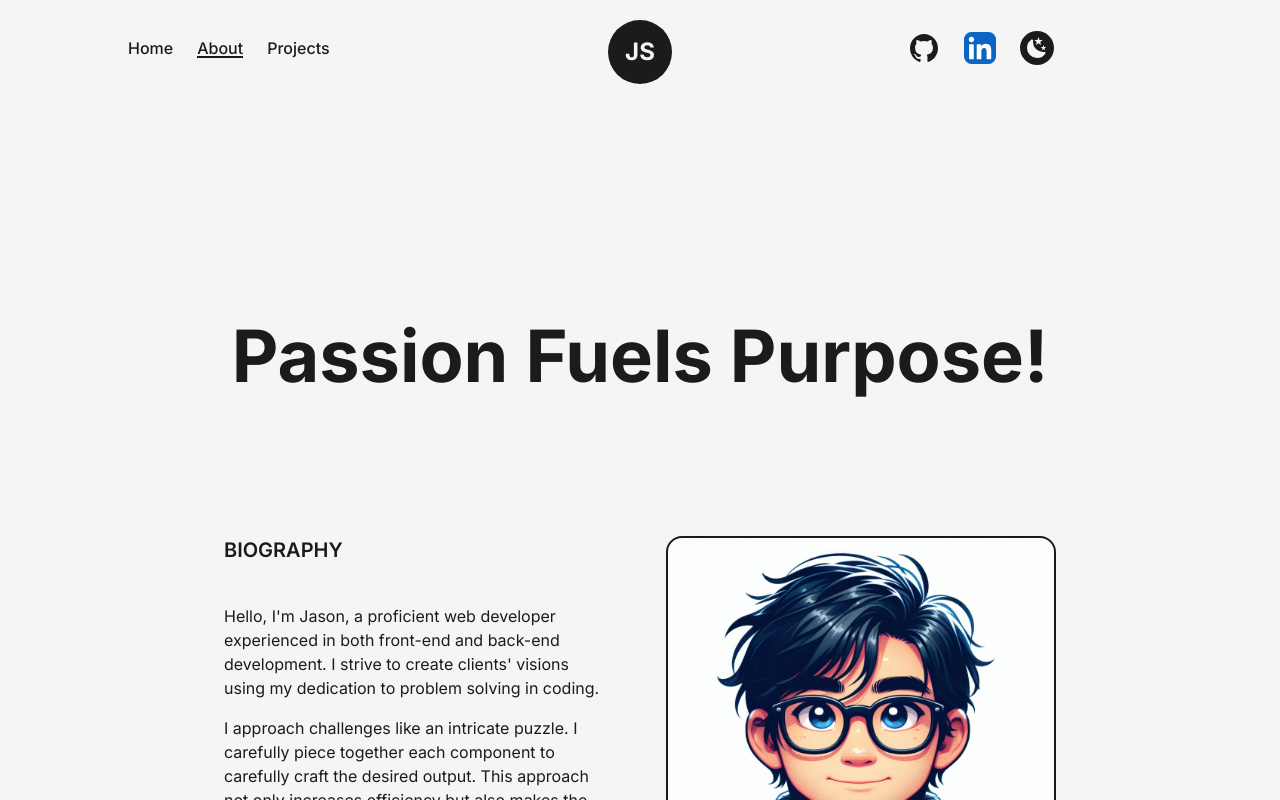
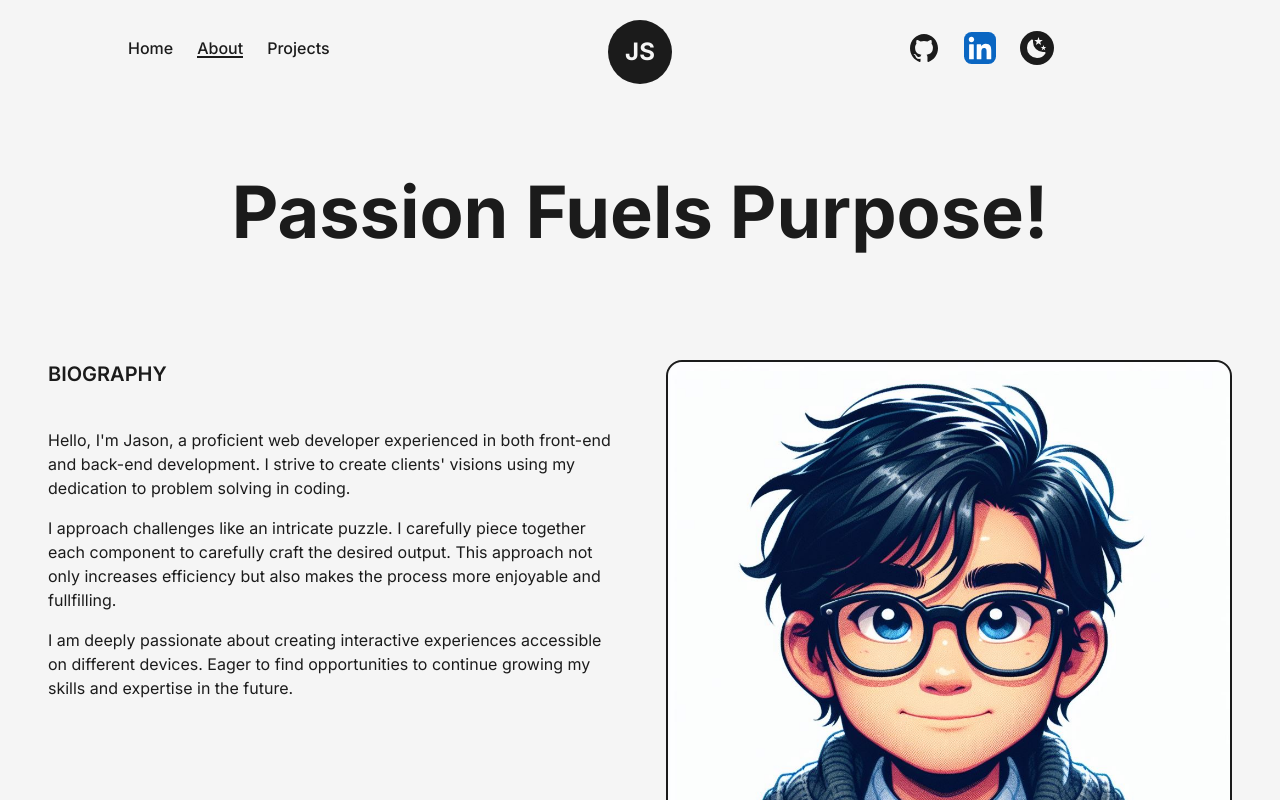
Before and after one commit to Jell13/Js-Portfolio, a Next.js app: page /about in a window 1280 px wide. Shown: the top 800 px of the page. Built offline with nearby package versions, Linux system fonts and the light colour scheme.

Commit message:
fixing the padding and margin for the about page

```diff
--- a/app/about/page.jsx
+++ b/app/about/page.jsx
@@ -12,11 +12,11 @@ const About = () => {
   return (
     <>
       <TransitionEffect/>
-      <div className='h-full w-full bg-light dark:bg-dark dark:text-white flex  flex-col items-center sm:p-8 md:p-12 lg:p-20 xl:p-48'>
+      <div className='h-full w-full bg-light dark:bg-dark dark:text-white flex flex-col items-center mb-6 p-4'>
         <motion.div
         initial={{y:"10vh"}}
         animate={{y:"0%"}}
-        transition={{duration: 1.5}} className='text-4xl md:text-7xl p-8 font-bold flex justify-center self-center'>
+        transition={{duration: 1.5}} className='text-4xl md:text-7xl mt-16 font-bold flex justify-center self-center'>
           Passion Fuels Purpose!
         </motion.div>
 
```
